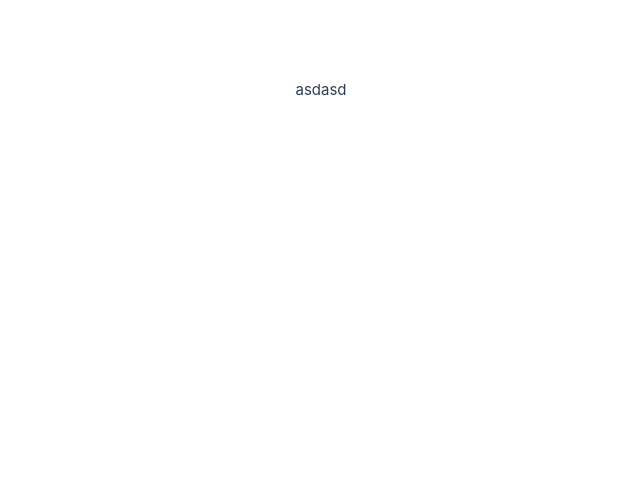
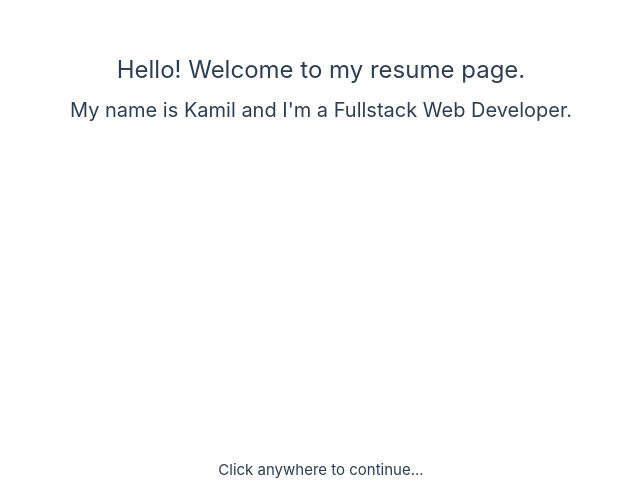
Before and after one commit to ShoeRiderr/kamil-socha-resume, a Vue app: page / in a window 1280 px wide. Shown: the part 310-800 px from the top of the page, without its empty margins (319-959 px from the left). Built offline with nearby package versions, Linux system fonts and the light colour scheme.

Commit message:
prepare base for start site, refactor code for resume

```diff
--- a/src/App.vue
+++ b/src/App.vue
@@ -1,5 +1,11 @@
 <script setup lang="ts">
-import { RouterLink, RouterView } from 'vue-router'
+import { onMounted } from "vue";
+import { RouterLink, RouterView } from "vue-router";
+import router from "@/router";
+
+onMounted(() => {
+  router.push({ name: "start" });
+});
 </script>
 
 <template>
--- /dev/null
+++ b/src/components/DocumentNavbar.vue
@@ -0,0 +1,15 @@
+<script setup lang="ts">
+import DownloadLink from "@/components/DownloadLink.vue";
+import HomeRouteLink from "@/components/HomeRouteLink.vue";
+import { defineProps } from "vue";
+
+const props = defineProps({
+  fileLink: String,
+});
+</script>
+<template>
+  <div class="flex justify-between w-11/12">
+    <HomeRouteLink />
+    <DownloadLink :href="fileLink" />
+  </div>
+</template>
--- a/src/components/resume/Header.vue
+++ b/src/components/Header.vue
@@ -56,7 +56,6 @@ function copyEmail() {
 
 <style scoped>
 *[tooltip] {
-  content: "test";
   position: relative;
 }
 *[tooltip]:hover:before {
--- a/src/views/ResumeView.vue
+++ b/src/views/ResumeView.vue
@@ -1,22 +1,18 @@
 <script setup lang="ts">
 import { RouterLink } from "vue-router";
-import Header from "@/components/resume/Header.vue";
+import Header from "@/components/Header.vue";
 import Summary from "@/components/resume/Summary.vue";
 import Experience from "@/components/resume/Experience.vue";
 import Skills from "@/components/resume/Skills.vue";
 import Links from "@/components/resume/Links.vue";
 import Education from "@/components/resume/Education.vue";
 import CenteredText from "@/components/CenteredText.vue";
-import DownloadLink from "@/components/DownloadLink.vue";
-import HomeRouteLink from "@/components/HomeRouteLink.vue";
+import DocumentNavbar from "@/components/DocumentNavbar.vue";
 import LimitedWidthContainer from "@/components/LimitedWidthContainer.vue";
 </script>
 <template>
   <div class="flex flex-col content-center flex-wrap pt-4">
-    <div class="flex justify-between w-11/12">
-      <HomeRouteLink />
-      <DownloadLink href="src/assets/Kamil_Socha_CV_EN.pdf" />
-    </div>
+    <DocumentNavbar file-link="src/assets/Kamil_Socha_CV_EN.pdf" />
     <div class="flex md:flex-row flex-column">
       <LimitedWidthContainer>
         <Header />
--- a/src/views/StartView.vue
+++ b/src/views/StartView.vue
@@ -1,16 +1,30 @@
 <script setup lang="ts">
 import { onMounted } from "vue";
 import router from "@/router";
+import LimitedWidthContainer from "@/components/LimitedWidthContainer.vue";
+
 onMounted(() => {
   window.addEventListener("keyup", (ev) => {
-    console.log("key");
+    router.push({ name: "home" });
   });
 });
 
 function onElClick() {
-  router.push({name: 'home'})
+  router.push({ name: "home" });
 }
 </script>
 <template>
-  <div class="center-items" @click="onElClick">asdasd</div>
+  <LimitedWidthContainer @click="onElClick" class="h-screen md:py-11 py-6 cursor-pointer">
+    <div class="flex flex-col justify-center content-center flex-wrap text-center h-full">
+      <h3 class="md:text-2xl text-xl">Hello! Welcome to my resume page.</h3>
+      <h4 class="md:text-xl text-l">My name is Kamil and I'm a Fullstack Web Developer.</h4>
+    </div>
+    <div class="flex justify-center">Click anywhere to continue...</div>
+  </LimitedWidthContainer>
 </template>
+
+<style scoped>
+h3, h4 {
+  line-height: 2.5rem;
+}
+</style>
```
